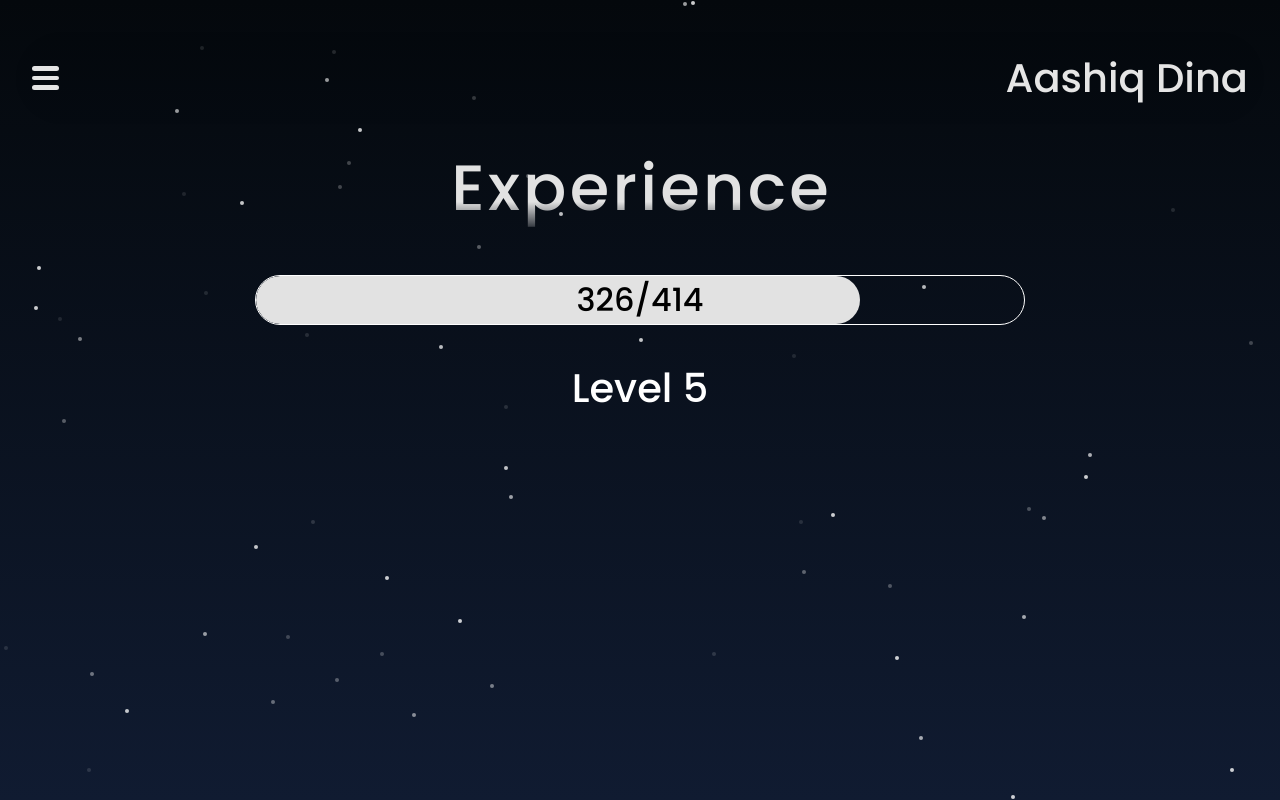
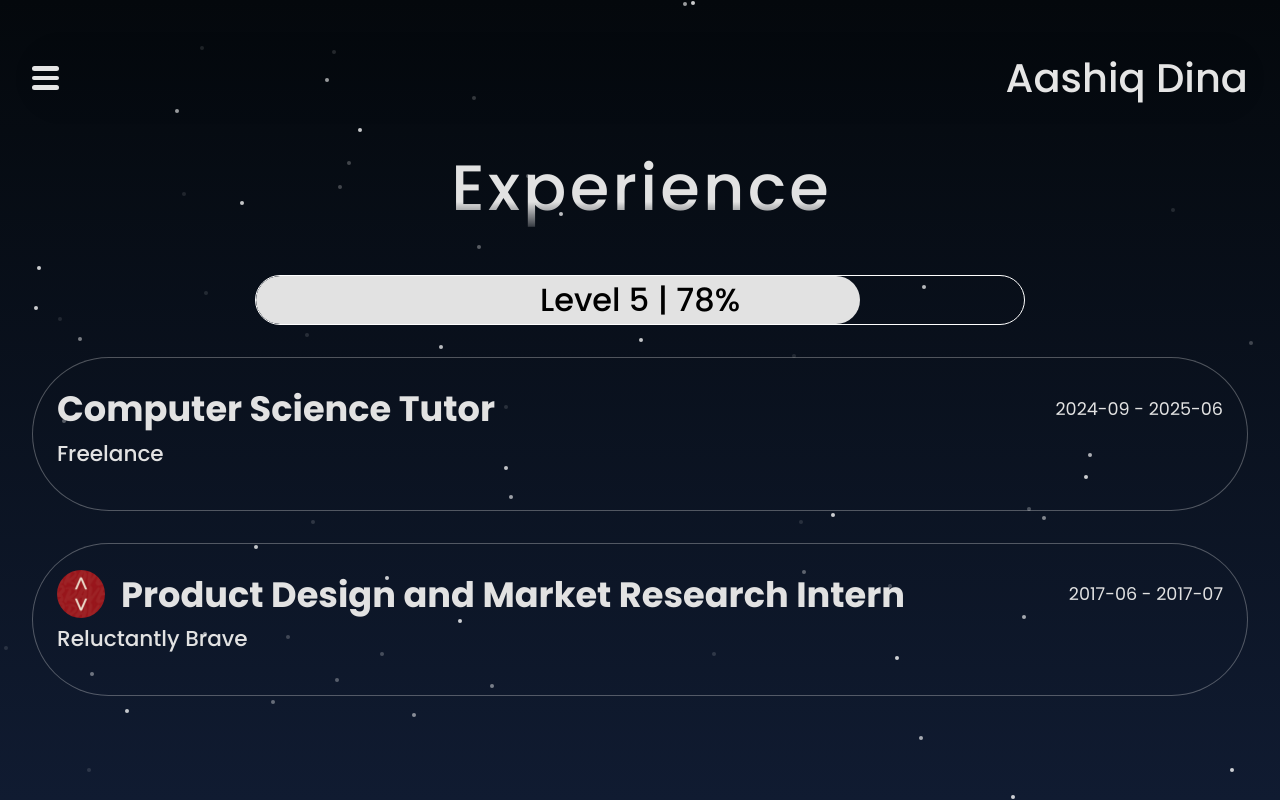
Before and after one commit to AashiqDina/ReactCvSiteProject, a React (Create React App) app: page /#/Experience in a window 1280 px wide. Built offline with nearby package versions, Linux system fonts and the light colour scheme.

Commit message:
Some more Experience stuff

```diff
--- a/src/Experience/Experience.css
+++ b/src/Experience/Experience.css
@@ -35,6 +35,7 @@
     text-align: center;
     font-family: 'Poppins', serif;
     font-weight: 500;
+    margin: 0;
 }
 
 .LevelInformationContainer{
@@ -62,3 +63,131 @@
     font-family: 'Poppins', serif;
     font-weight: 500;
 }
+
+.JobExperience{
+    display: flex;
+    justify-content: center;
+    flex-direction: column;
+    background-color: #e2e2e201;
+    border-color: #e2e2e252;
+    border-style: solid;
+    border-width: 0.1rem;
+    padding: 0.5rem;
+    margin: 2rem;
+    border-radius: 5rem;
+    color: #e2e2e2;
+    font-family: 'Poppins', serif;
+    cursor: pointer;
+    transition: all 1s ease-in-out;
+}
+
+.JobExperienceFirstRow > h3{
+    margin-top: 0;
+    font-size: clamp(1.1rem, 4vw, 2.2rem);
+    display: flex;
+    align-items: center;
+    justify-content: center;
+}
+
+.JobExperienceFirstRow > p{
+    margin: 0;
+    font-size: clamp(0.9rem, 2vw, 1.1rem);
+    text-align: right;
+}
+
+
+.JobExperienceFirstRow > h3, .JobExperience > h4{
+    margin-bottom: 0;
+}
+
+.JobExperience > h4{
+    margin-left: 1rem;
+    margin-top: 0.1rem;
+    margin-bottom: 2rem;
+    font-size: clamp(0.8rem, 3vw, 1.35rem);
+    font-weight: 500;
+}
+
+.JobExperienceFirstRow{
+    display: flex;
+    flex-direction: row;
+    justify-content: space-between;
+    align-items: center;
+    margin-left: 1rem;
+    margin-right: 1rem;
+    margin-top: 1rem;
+}
+
+.JobExperienceFirstRowRight{
+    display: flex;
+    flex-direction: row;
+    justify-content: space-between;
+    align-items: center;
+}
+
+.JobExperienceSectionOne{
+    display: flex;
+    align-items: center;
+    justify-content: center;
+    gap: 1rem;
+}
+
+.JobExperienceExpandedSection{
+    margin-left: 1rem;
+    margin-right: 1rem;
+    animation-name: fadeIn;
+    animation-iteration-count: 1;
+    animation-duration: 3s;
+    margin-bottom: 1rem;
+}
+
+.JobExperienceExpandedSectionDivided{
+    display: flex;
+    justify-content: center;
+    flex-direction: row;
+    flex-wrap: wrap;
+}
+
+.JobExperienceExpandedSectionLeft{
+    font-size: clamp(0.8rem, 1.3vw, 10rem);
+    width: 50%;
+}
+
+.JobExperienceExpandedSectionRight{
+    font-size: clamp(0.8rem, 1.3vw, 10rem);
+    width: 50%;
+}
+
+.ExperienceSkills{
+    display: flex;
+    flex-direction: row;
+    align-items: center;
+    justify-content: center;
+    flex-wrap: wrap;
+    gap: 1rem;
+}
+
+.ExperienceSkills > span{
+    border: 1px solid white;
+    border-radius: 2rem;
+    padding: 0.5rem;
+}
+
+.CompanyLogo{
+    margin-right: 1rem;
+    border-radius: 20rem;
+    width: 3rem;
+}
+
+.JobExperienceExpandedSection > p{
+    font-size: clamp(0.8rem, 1.3vw, 10rem);
+}
+
+@keyframes fadeIn {
+    from {
+        opacity: 0;
+    }
+    to{
+        opacity: 1;
+    }
+}
--- a/src/Experience/Experience.jsx
+++ b/src/Experience/Experience.jsx
@@ -6,9 +6,11 @@ import ExperienceData from "./ExperienceData"
 import { useEffect, useState } from 'react'
 
 export default function Experience(){
-const [Level, setLevel] = useState(1);
-const [ExperienceMax, setExperienceMax] = useState(ExperienceData().length * 10);
-const [CurrentExperience, setCurrentExperience] = useState(0);
+    const [WinWidth, setWinWidth] = useState(window.innerWidth);
+    const [Level, setLevel] = useState(1);
+    const [ExperienceMax, setExperienceMax] = useState(ExperienceData().length * 10);
+    const [CurrentExperience, setCurrentExperience] = useState(0);
+    const [ExpandedIndex, setExpandedIndex] = useState(null)
 
     useEffect(() => {
     const Months = ExperienceData().map((Job) => {
@@ -19,6 +21,13 @@ const [CurrentExperience, setCurrentExperience] = useState(0);
 
     const TotalMonths = Months.reduce((Sum, Value) => Sum + Value, 0);
     setCurrentExperience(TotalMonths * ExperienceData().length * 7);
+    }, []);
+
+
+    useEffect(() => {
+        const handleResize = () => setWinWidth(window.innerWidth);
+        window.addEventListener("resize", handleResize);
+        return () => window.removeEventListener("resize", handleResize);
     }, []);
 
     useEffect(() => {
@@ -46,14 +55,60 @@ const [CurrentExperience, setCurrentExperience] = useState(0);
             <section className="LevelSection">
                 <article className="ExperienceBarContainer">
                     <div className="ExperienceBar">
-                        <h3 className='Experience'>{Math.floor(CurrentExperience*10)}/{Math.floor(ExperienceMax*10)}</h3>
+                        <h3 className='Experience'>Level {Level} {WinWidth > 530 ? `| ${Math.floor(CurrentExperience/ExperienceMax * 100)}%`  : null}</h3>
                         <div className="FilledPart" style={{width: `${CurrentExperience/ExperienceMax * 100}%`, overflow: "hidden"}}></div>
                     </div>
                 </article>
-                <article className='LevelInformationContainer'>
-                    <h2 className='Level'>Level {Level}</h2>
-                </article>
+            </section>
 
+
+            <section className="ExperienceSection">
+                {ExperienceData().reverse().map((data, index) => {
+                    return (
+                        <article className='JobExperience' key={index} onClick={() => {ExpandedIndex == index ? setExpandedIndex(null) : setExpandedIndex(index)}} style={ExpandedIndex == index ? {borderRadius: '3rem', borderColor: data.Colour} : null}>
+                            <div className='JobExperienceFirstRow'>
+                                <h3>{data.Logo ? <img className='CompanyLogo' src={`${process.env.PUBLIC_URL}${data.Logo}` || ""} alt={data.Company} /> : null}{data.JobTitle}</h3>
+                                <p>{data.Dates.Start} - {data.Dates.End}</p>
+                            </div>
+                            <h4>{data.Company}</h4>
+                            <div className='JobExperienceSectionOne'>
+                            </div>
+                            {
+                                <div className='JobExperienceExpandedSection' style={ExpandedIndex != index ? {display: "none"} : null}>
+                                    <p>{data.Description}</p>
+                                    <div className='JobExperienceExpandedSectionDivided'>
+                                        <div className='JobExperienceExpandedSectionLeft'>
+                                            <h4 style={{marginLeft: "2rem"}}>Highlights</h4>
+                                            <ul>
+                                                {
+                                                    data.Highlights.map((Highlight, index) => {
+                                                        return (
+                                                            <li key={index}>{Highlight}</li>
+                                                        )
+                                                    })
+                                                }
+                                            </ul>
+                                        </div>
+                                        <div className='JobExperienceExpandedSectionRight'>
+                                            <h4 style={{marginLeft: "2rem"}}>Skills</h4>
+                                            <div className='ExperienceSkills'>
+                                                {
+                                                    data.Skills.map((Skill, index) => {
+                                                        return (
+                                                            <span key={index}>{Skill}</span>
+                                                        )
+                                                    })
+                                                }
+                                            </div>
+                                        </div>
+                                    </div>
+                                </div>
+                            }
+                        </article>
+                    )
+                })
+
+                }
             </section>
         </>
     )
--- a/src/Experience/ExperienceData.jsx
+++ b/src/Experience/ExperienceData.jsx
@@ -2,19 +2,17 @@ export default function ExperienceData(){
     return (
         [
             {
-                JobTitle: "Team Member",
+                JobTitle: "Product Design and Market Research Intern",
                 Company: "Reluctantly Brave",
                 Dates: {
                     Start: "2017-06",
                     End: "2017-07"
                 },
-                Description: "",
+                Description: "a",
                 Highlights: [],
-                Skills: {
-
-                },
-                Colour: "",
-                Logo: "",
+                Skills: [],
+                Colour: "#dbffe4ff",
+                Logo: '/Experience/Images/reluctantlyBraveLogo.jpg',
             },
             {
                 JobTitle: "Computer Science Tutor",
@@ -23,12 +21,10 @@ export default function ExperienceData(){
                     Start: "2024-09",
                     End: "2025-06"
                 },
-                Description: "",
-                Highlights: [],
-                Skills: {
-
-                },
-                Colour: "",
+                Description: "I offer personalised tutoring for students of all levels, helping them understand core computing concepts, programming languages and problem-solving techniques. From explaining data structures and algorithms to guiding through practical coding exercies, I focus on making complex topics clear and engaging. My approach blends theory with hands-on examples so students can confidently apply what they learn to coursework, projects and real-world challenges",
+                Highlights: ["Mentored 7 students in modern frontend fundamentals (DOM, React, HTML/CSS), boosting assignment scores by 15% and cutting debug time by 20%.", "Guided students on collaborative coding, Agile workflows, and complex systems debugging, building skills transferable to fast-paced tech environments."],
+                Skills: ["React", "HTML/CSS", "JavaScript", "Mentoring", "Communication", "Problem-Solving"],
+                Colour: "#dbeeffff",
                 Logo: "",
             },
         ]
--- a/src/Header.css
+++ b/src/Header.css
@@ -165,7 +165,7 @@ button {
     border-radius: 10rem;
     padding: 0.5rem 1rem;
     text-align: center;
-    color: #E5E5E5;
+    color: #e2e2e2;
     font-family: 'Poppins', serif;
     font-weight: 500;
     font-size: 1.5rem;
```
Also changed, not shown: public/Experience/Images/reluctantlyBraveLogo.jpg (added).
